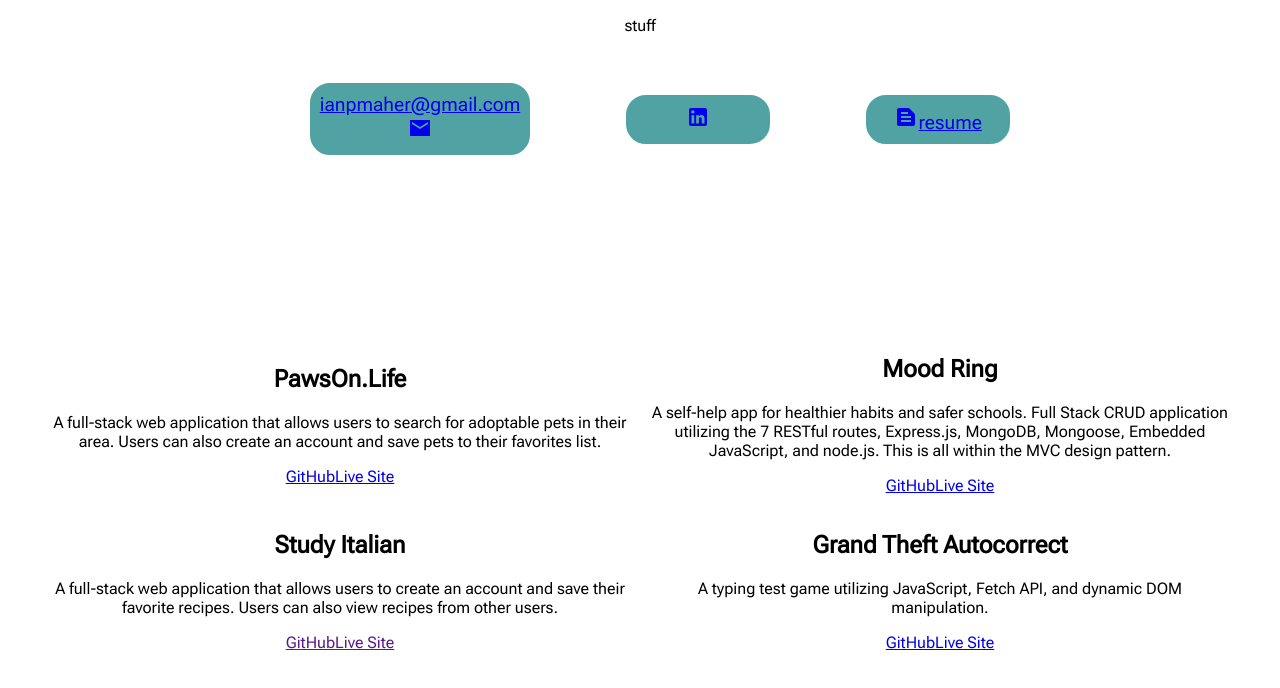
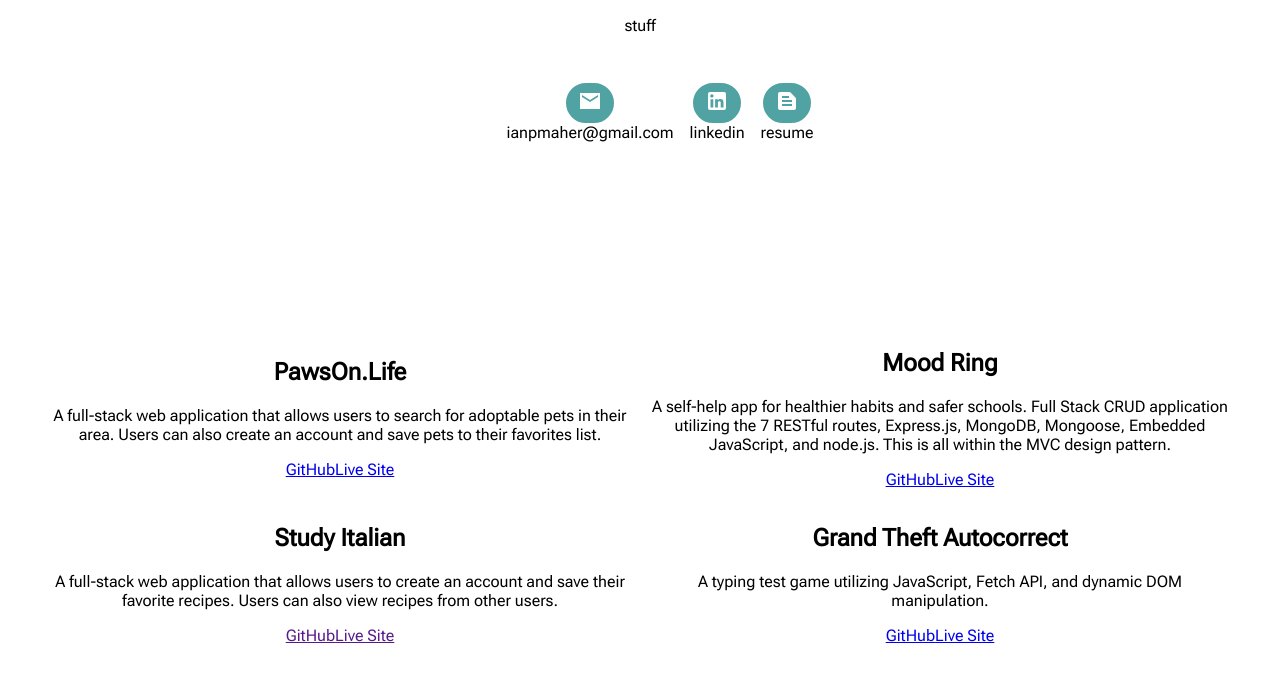
Before and after one commit to ianpmaher/portfolio, a React (Create React App) app in the folder frontend/: page / in a window 1280 px wide. Shown: the top 688 px of the page. Built offline with nearby package versions, Linux system fonts and the light colour scheme.

Commit message:
icons styling

```diff
--- a/frontend/src/components/Button/Button.js
+++ b/frontend/src/components/Button/Button.js
@@ -1,11 +1,12 @@
 import styled from "styled-components";
 
 const Button = styled.button`
-    font-size: 1.2rem;
-    width: 9rem;
-    min-width: fit-content;
+    font-size: 1rem;
+    min-width: 3rem;
+    min-height: 2rem;
+    max-width: 5rem;
     font-family: "Roboto Flex", sans-serif;
-    padding: 0.5rem;
+    padding: 0.25rem;
     color: white;
     border: 2px solid #51A3A3;
     border-radius: 20px;
--- a/frontend/src/components/Contact/Contact.js
+++ b/frontend/src/components/Contact/Contact.js
@@ -3,6 +3,7 @@
 import EmailSharpIcon from "@mui/icons-material/EmailSharp";
 import TextSnippetIcon from "@mui/icons-material/TextSnippet";
 import Button from "../Button/Button";
+import IconCard from "../IconCard/IconCard";
 
 const ContactContainer = styled.div`
     display: flex;
@@ -17,7 +18,6 @@
     flex-flow: row wrap;
     justify-content: space-evenly;
     align-items: center;
-    gap: 5rem;
 `;
 
 const ContactLi = styled.li`
@@ -26,32 +26,41 @@
     margin: 0.5rem auto;
 `;
 
+
+
 const Contact = () => {
     return (
         <ContactContainer>
             <ContactUl>
                 <ContactLi>
-                    <Button>
-                        <a href="mailto:ianpmaher@gmail.com" target="_blank" rel="noreferrer noopener">
-                            ianpmaher@gmail.com
-                            <EmailSharpIcon />
+                    <IconCard>
+                        <a href="mailto:ianpmaher@gmail.com" target="_blank" rel="noreferrer noopener" title="email">
+                            <Button>
+                                <EmailSharpIcon aria-label="email" />
+                            </Button>
                         </a>
-                    </Button>
+                        <span>ianpmaher@gmail.com</span>
+                    </IconCard>
                 </ContactLi>
                 <ContactLi>
-                    <Button>
-                        <a href="https://www.linkedin.com/in/ianmaher/" target="_blank" rel="noreferrer noopener">
-                            <LinkedInIcon />
+                    <IconCard>
+                        <a href="https://www.linkedin.com/in/ianmaher/" target="_blank" rel="noreferrer noopener" title="LinkedIn">
+                            <Button>
+                                <LinkedInIcon aria-label="LinkedIn" />
+                            </Button>
                         </a>
-                    </Button>
+                        <span>linkedin</span>
+                    </IconCard>
                 </ContactLi>
                 <ContactLi>
-                    <Button>
-                        <a href="https://www.linkedin.com/in/ianmaher/" target="_blank" rel="noreferrer noopener">
-                            <TextSnippetIcon />
-                            resume
+                    <IconCard>
+                        <a href="https://www.linkedin.com/in/ianmaher/" target="_blank" rel="noreferrer noopener" title="Resume">
+                            <Button>
+                                <TextSnippetIcon aria-label="resume" />
+                            </Button>
                         </a>
-                    </Button>
+                        <span>resume</span>
+                    </IconCard>
                 </ContactLi>
             </ContactUl>
         </ContactContainer>
--- /dev/null
+++ b/frontend/src/components/IconCard/IconCard.js
@@ -0,0 +1,13 @@
+import styled from "styled-components";
+
+const IconCard = styled.div`
+    display: flex;
+    flex-flow: column wrap;
+    align-items: center;
+    justify-content: center;
+    @media (max-width: 768px) {
+        width: 100%;
+    }
+`;
+
+export default IconCard;
```
